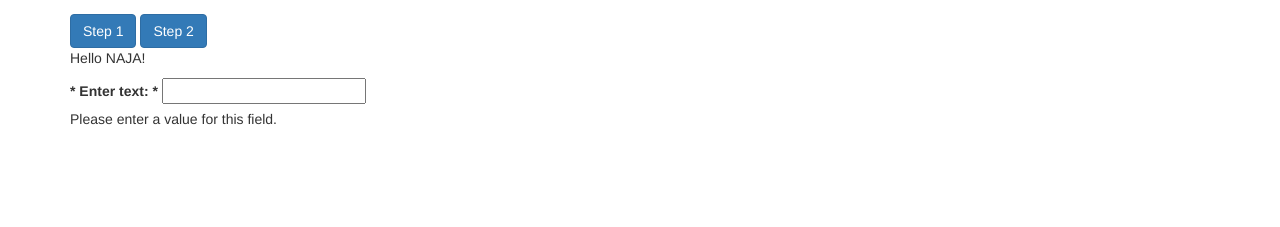
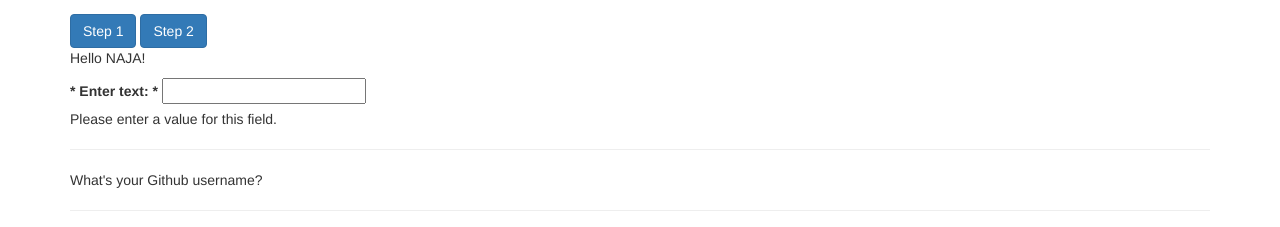
Before and after one commit to YounesNAJA/LearningAngularJS, a plain HTML site: page index.html in a window 1280 px wide. Shown: the part 57-284 px from the top of the page. Drawn offline with nearby package versions, Linux system fonts and the light colour scheme; some packages are replaced by stand-ins of ours.

Commit message:
ng-model

```diff
--- a/app.js
+++ b/app.js
@@ -1,7 +1,7 @@
 var myApp = angular.module('myApp', ['ngMessages']);
 myApp.controller('mainController', ["$scope", "$timeout", function ($scope, $timeout) {
     $scope.name = "Younes";
-
+    $scope.username = ""
     $timeout(function(){
         $scope.name = "NAJA";
     }, 3000);
--- a/index.html
+++ b/index.html
@@ -77,6 +77,9 @@
                             <div ng-message="maxlength">This field can be at most 15 characters long.</div>
                         </div>
                     </form>
+                    <hr />
+                    <p>What's your Github username?</p>
+                    <hr />
                 </div>
             </div>
         </div>
```
